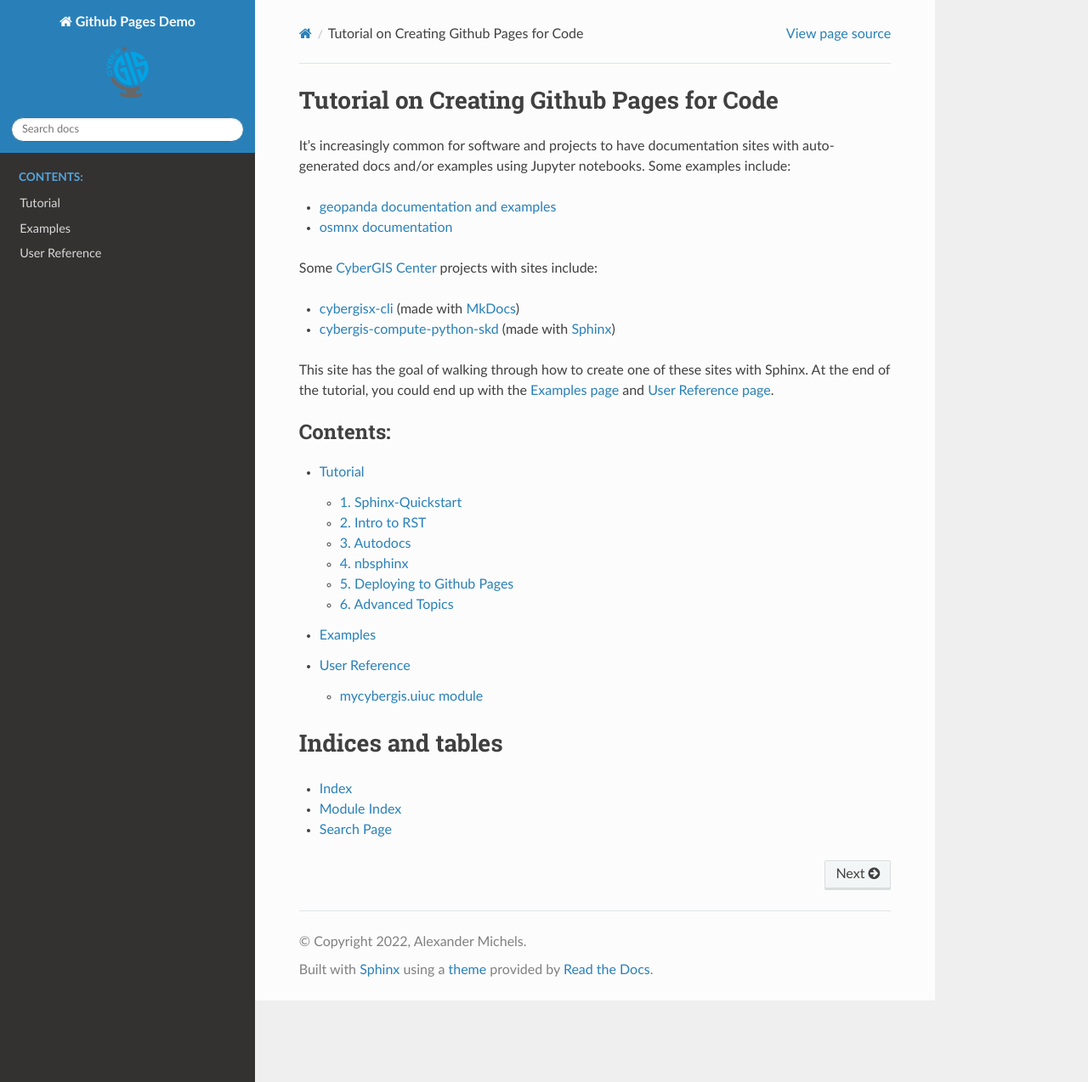
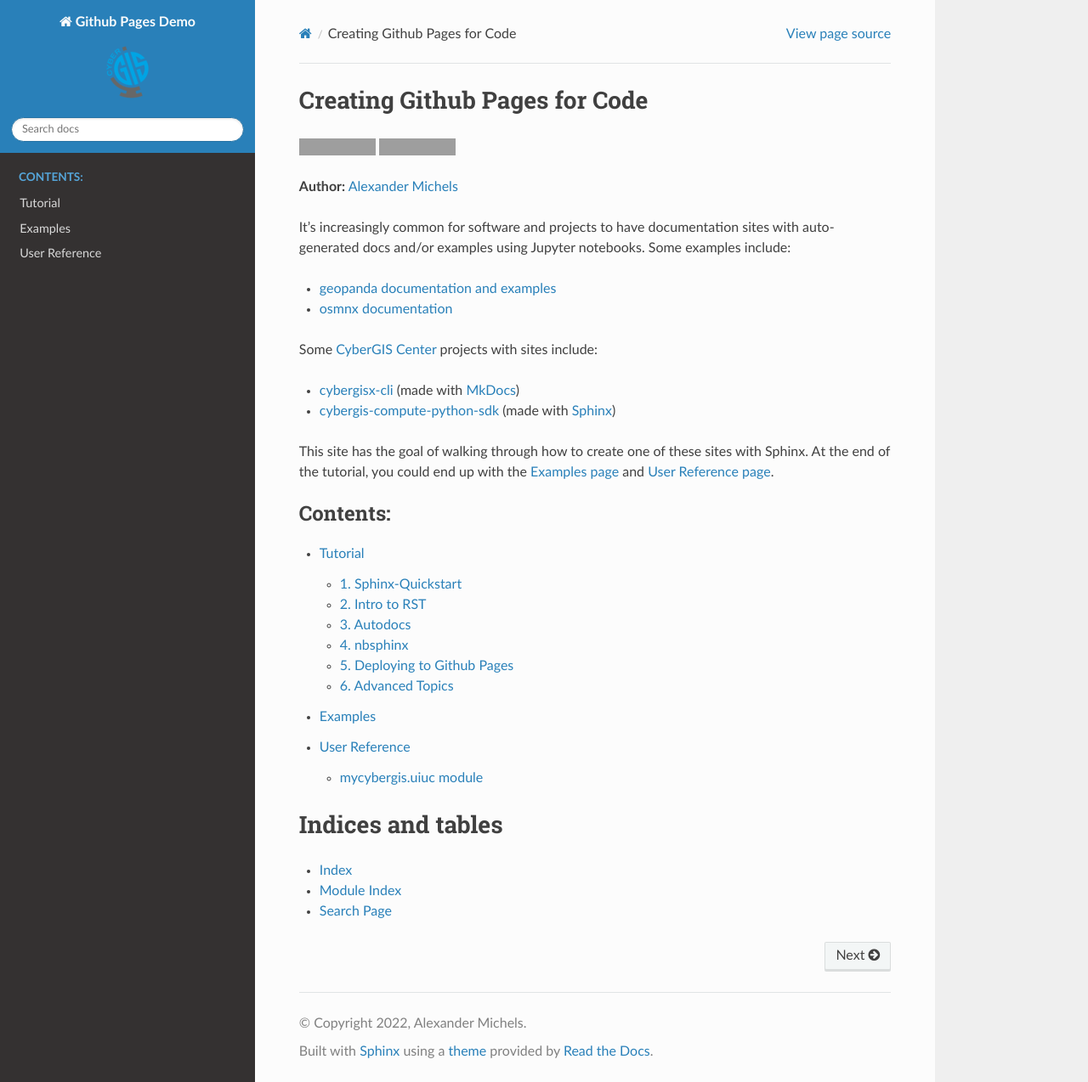
Before and after one commit to zhiyuli/github-pages-demo, a Sphinx documentation site: the page built from docs/index.rst, in a window 1280 px wide and 1274 px high. Shown: the whole window at 85% size. Built offline with Sphinx 7.4.7 and the Read the Docs theme 2.0.0, drawn with Linux system fonts in a browser that asks for light colours; pages that are not in the unit, such as notebooks, are missing from menus; grey boxes are pictures that could not be loaded.

```diff
--- a/docs/index.rst
+++ b/docs/index.rst
@@ -3,8 +3,18 @@
    You can adapt this file completely to your liking, but it should at least
    contain the root `toctree` directive.
 
-Tutorial on Creating Github Pages for Code
-==========================================
+Creating Github Pages for Code
+==============================
+
+|SphinxBuild| |Deploy|
+
+.. |SphinxBuild| image:: https://github.com/cybergis/github-pages-demo/actions/workflows/SphinxBuild.yml/badge.svg
+    :target: https://github.com/cybergis/github-pages-demo/actions/workflows/SphinxBuild.yml
+
+.. |Deploy| image:: https://github.com/cybergis/github-pages-demo/actions/workflows/pages/pages-build-deployment/badge.svg
+    :target: https://github.com/cybergis/github-pages-demo/actions/workflows/pages/pages-build-deployment
+
+**Author:** `Alexander Michels <https://alexandermichels.github.io/>`_
 
 It's increasingly common for software and projects to have documentation sites with auto-generated docs and/or examples using Jupyter notebooks. Some examples include:
 
@@ -14,7 +24,7 @@ It's increasingly common for software and projects to have documentation sites w
 Some `CyberGIS Center <https://cybergis.illinois.edu/>`_ projects with sites include:
 
 * `cybergisx-cli <https://cybergis.github.io/cybergisx-cli/>`_ (made with `MkDocs <https://www.mkdocs.org/>`_)
-* `cybergis-compute-python-skd <https://cybergis.github.io/cybergis-compute-python-sdk/>`_ (made with `Sphinx <https://www.sphinx-doc.org/en/master/>`_)
+* `cybergis-compute-python-sdk <https://cybergis.github.io/cybergis-compute-python-sdk/>`_ (made with `Sphinx <https://www.sphinx-doc.org/en/master/>`_)
 
 This site has the goal of walking through how to create one of these sites with Sphinx. At the end of the tutorial, you could end up with the `Examples page <examples.html>`_ and `User Reference page <reference.html>`_.
 
```
Also changed, not shown: README.md (added, +11 -0 lines).
